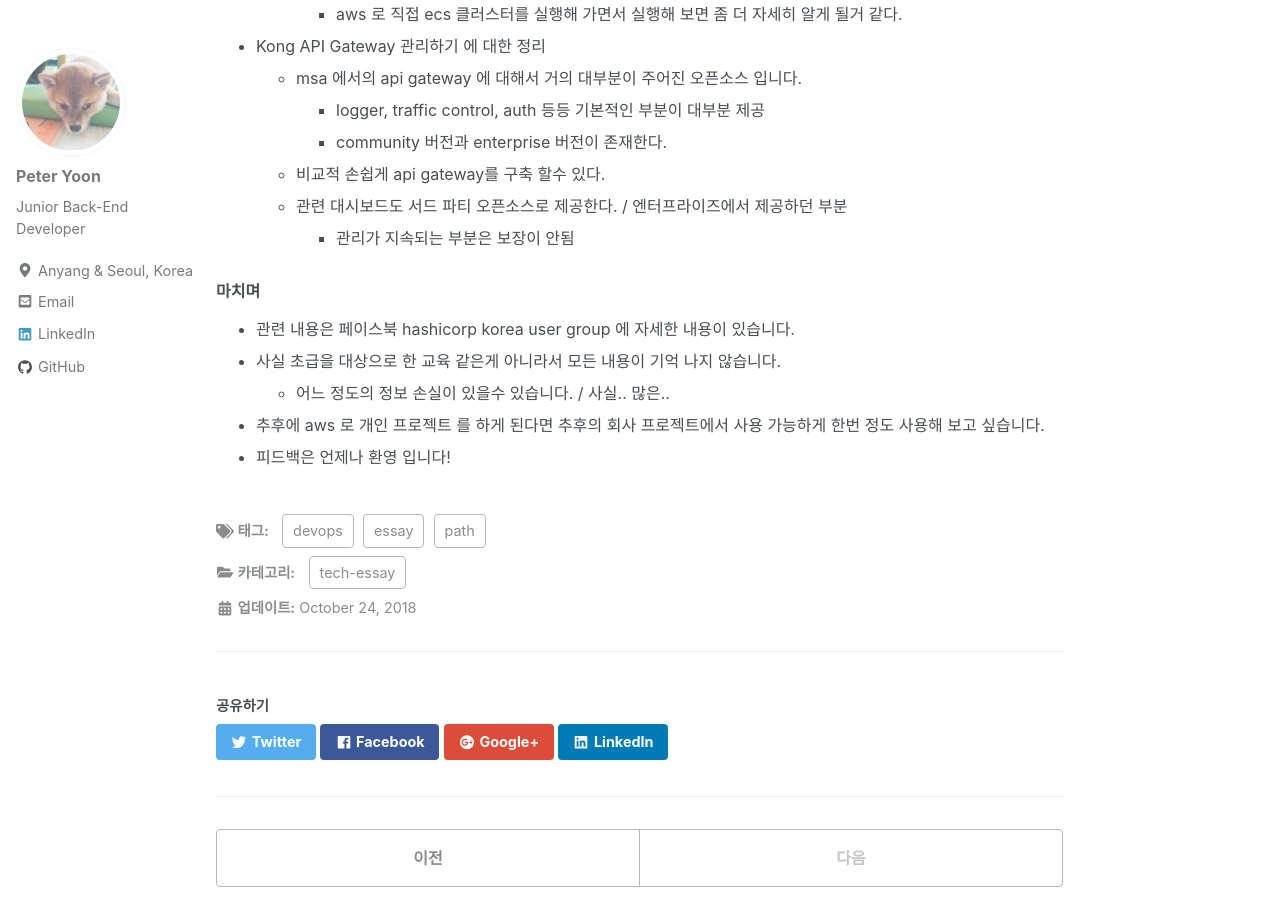
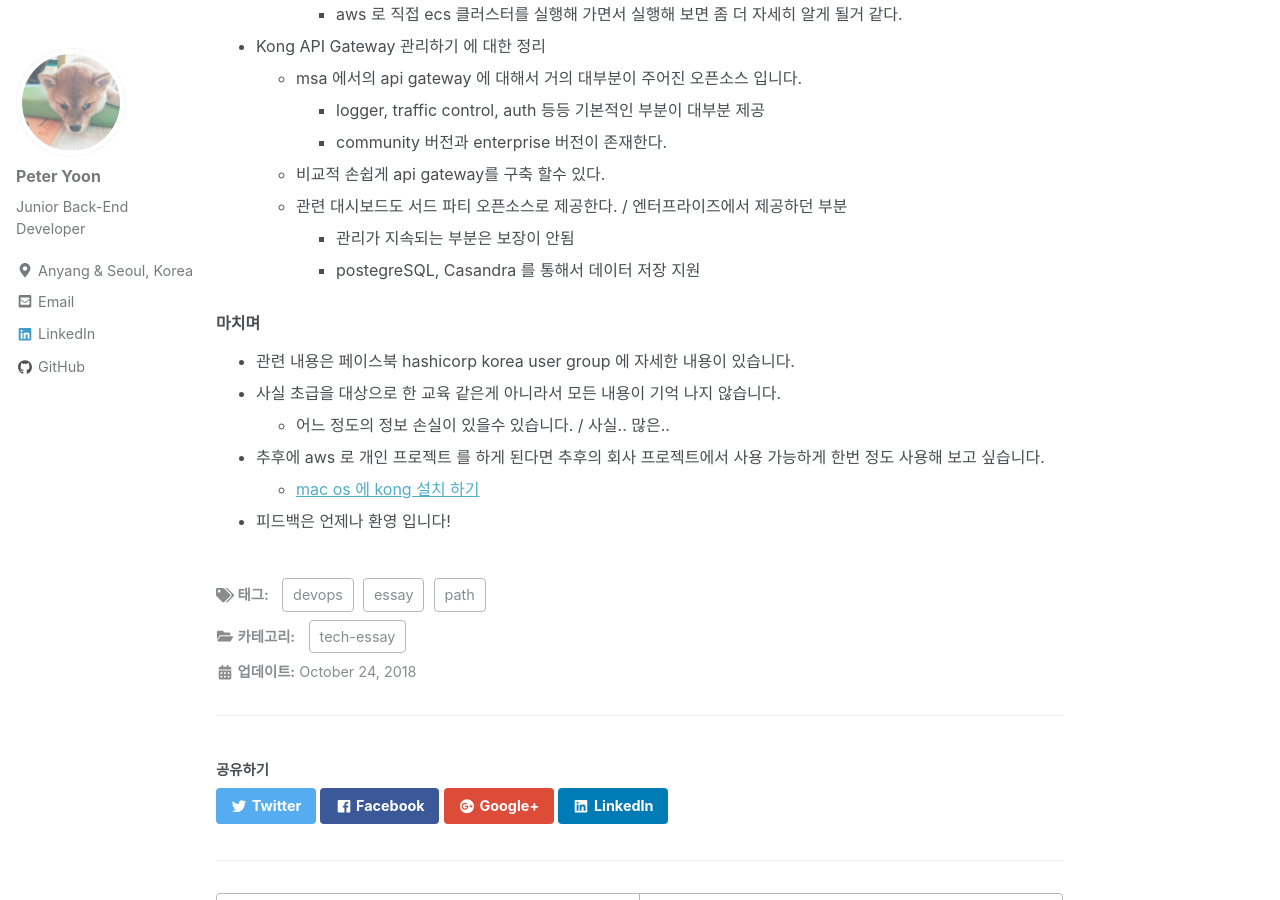
Before and after one commit to peteryoon11/peteryoon11.github.io, a Jekyll site: the page built from _posts/2018-10-24-devops_tool.md, in a window 1280 px wide and 900 px high, scrolled down 1146 px. Built offline with Jekyll 4.4.1, drawn with Linux system fonts in a browser that asks for light colours; nearby versions of some CDN libraries; comment, search, counter and statistics services are not loaded.

Commit message:
kong 공식 튜토리얼 페이지 추가

```diff
--- a/_posts/2018-10-24-devops_tool.md
+++ b/_posts/2018-10-24-devops_tool.md
@@ -45,6 +45,7 @@ category: tech-essay
   * 비교적 손쉽게 api gateway를 구축 할수 있다.
   * 관련 대시보드도 서드 파티 오픈소스로 제공한다. / 엔터프라이즈에서 제공하던 부분
     * 관리가 지속되는 부분은 보장이 안됨
+    * postegreSQL, Casandra 를 통해서 데이터 저장 지원
 
 
 ### 마치며
@@ -52,4 +53,5 @@ category: tech-essay
 * 사실 초급을 대상으로 한 교육 같은게 아니라서 모든 내용이 기억 나지 않습니다.
   * 어느 정도의 정보 손실이 있을수 있습니다. / 사실.. 많은..
 * 추후에 aws 로 개인 프로젝트 를 하게 된다면 추후의 회사 프로젝트에서 사용 가능하게 한번 정도 사용해 보고 싶습니다.
+  * [mac os 에 kong 설치 하기](https://docs.konghq.com/install/macos/)
 * 피드백은 언제나 환영 입니다!
```
